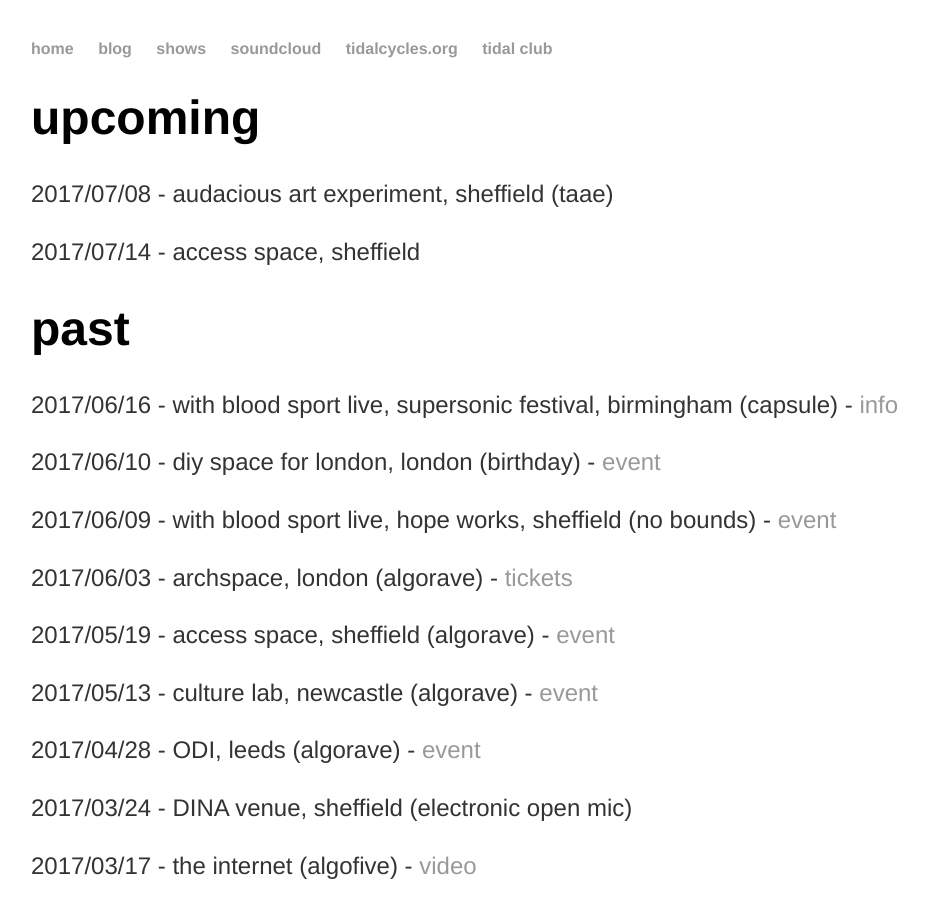
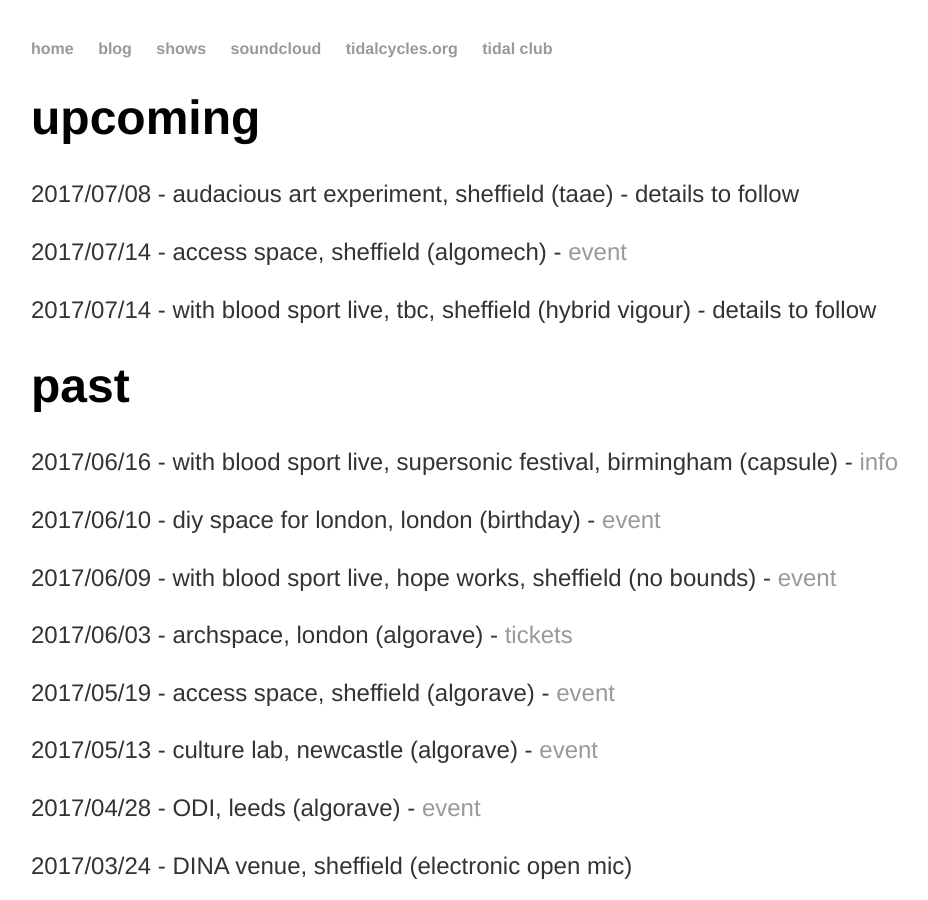
Before and after one commit to heavy-lifting/heavy-lifting.github.io, a Jekyll site: the page built from shows.html, in a window 1280 px wide and 900 px high. Shown: the whole window, without its empty margins (161-1089 px from the left). Built offline with Jekyll 4.4.1, drawn with Linux system fonts in a browser that asks for light colours.

Commit message:
Update shows.html

```diff
--- a/shows.html
+++ b/shows.html
@@ -5,8 +5,9 @@ title: shows
 
 <div class="upcoming"> <!-- DON'T FORGET TO UPDATE THE 'SHOWS' PAGE TOO-->
 	<h1>upcoming</h1>
-	<p>2017/07/08 - audacious art experiment, sheffield (taae)</p>
-	<p>2017/07/14 - access space, sheffield</p>
+	<p>2017/07/08 - audacious art experiment, sheffield (taae) - details to follow</p>
+	<p>2017/07/14 - access space, sheffield (algomech) - <a href="https://www.facebook.com/events/1864202203829124/" target="_blank">event</a></p>
+	<p>2017/07/14 - with blood sport live, tbc, sheffield (hybrid vigour) - details to follow</p>
 
 </div><!-- /.blurb -->
 
```
